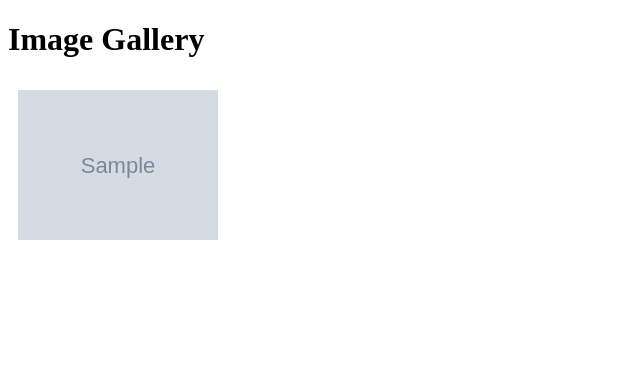
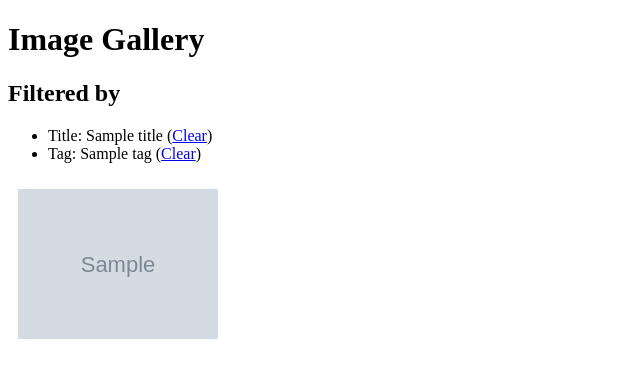
Before and after one commit to tksrmz/image-gallery, a Flask app: template templates/image_gallery.html in a window 1280 px wide. Shown: the part 34-412 px from the top of the page, without its empty margins (0-640 px from the left). Run offline with Flask 3, Linux system fonts and the light colour scheme; the template is opened without the code that fills it: most values are stand-ins (such as "Sample title", 1, 10 or a date in 2020); grey boxes marked "Sample" are stand-in pictures.

Commit message:
Add filtering feature

```diff
--- a/app.py
+++ b/app.py
@@ -39,7 +39,9 @@ def show_images():
         return redirect(url_for('login'))
 
     page = request.args.get('page', 1, type=int)
-    image_list = get_image_list()
+    title = request.args.get('title')
+    tag = request.args.get('tag')
+    image_list = get_image_list(title, tag)
 
     # # Ensure thumbnails exist for all images
     # for image in image_files:
@@ -55,7 +57,7 @@ def show_images():
     end = start + IMAGES_PER_PAGE
     image_files_to_display = image_list[start:end]
 
-    return render_template('image_gallery.html', image_files=image_files_to_display, total_pages=total_pages, current_page=page)
+    return render_template('image_gallery.html', image_files=image_files_to_display, total_pages=total_pages, current_page=page, title=title, tag=tag)
 
 @app.route('/images/<filename>')
 def send_image(filename):
@@ -120,11 +122,52 @@ def send_image(filename):
 #     return '.' in filename and \
 #             filename.rsplit('.', 1)[1].lower() in ALLOWED_EXTENSIONS
 
-def get_image_list():
+def get_image_list(title, tag):
+    # Change query based on title and tag
+    if title and tag:
+        query = '''
+                    SELECT i.name
+                    FROM images AS i
+                    JOIN titles AS t
+                      ON i.title_id = t.id
+                    JOIN image_tags AS it
+                      ON i.id = it.image_id
+                    JOIN tags AS tg
+                      ON it.tag_id = tg.id
+                    WHERE t.name = ? AND tg.name = ?
+                '''
+        params = (title, tag)
+    elif title:
+        query = '''
+                    SELECT i.name
+                    FROM images AS i
+                    JOIN titles AS t
+                      ON i.title_id = t.id
+                    WHERE t.name = ?
+                '''
+        params = (title,)
+    elif tag:
+        query = '''
+                    SELECT i.name
+                    FROM images AS i
+                    JOIN image_tags AS it
+                      ON i.id = it.image_id
+                    JOIN tags AS tg
+                      ON it.tag_id = tg.id
+                    WHERE tg.name = ?
+                '''
+        params = (tag,)
+    else:
+        query = '''
+                    SELECT name
+                    FROM images
+                '''
+        params = ()
+
     # get image list from sqlite3
     conn = sqlite3.connect(app.config['DATABASE'])
     c = conn.cursor()
-    c.execute('''SELECT name FROM images''')
+    c.execute(query, params)
     image_list = [row[0] for row in c.fetchall()]
     conn.close()
     return image_list
--- a/templates/image.html
+++ b/templates/image.html
@@ -25,7 +25,7 @@
     <h2>{{ image_name }}</h2>
     {% if title %}
       <h3>Title</h3>
-      <p>{{title}}</p>
+      <p><a href="/?title={{ title }}">{{title}}</a></p>
     {% endif %}
     <h3>Tag</h3>
     {% if not tag_list %}
@@ -33,7 +33,7 @@
     {% else %}
       <ul>
         {% for tag in tag_list %}
-          <li>{{tag}}</li>
+          <li><a href="/?tag={{ tag }}">{{tag}}</a></li>
         {% endfor %}
       </ul>
     {% endif %}
--- a/templates/image_gallery.html
+++ b/templates/image_gallery.html
@@ -19,6 +19,23 @@
   </nav>
 
   <h1>Image Gallery</h1>
+  <h2>Filtered by</h2>
+  <ul>
+    {% if title %}
+      {% if tag %}
+        <li>Title: {{ title }} (<a href="/?tag={{ tag }}">Clear</a>)</li>
+      {% else %}
+        <li>Title: {{ title }} (<a href="/">Clear</a>)</li>
+      {% endif %}
+    {% endif %}
+    {% if tag %}
+      {% if title %}
+        <li>Tag: {{ tag }} (<a href="/?title={{ title }}">Clear</a>)</li>
+      {% else %}
+        <li>Tag: {{ tag }} (<a href="/">Clear</a>)</li>
+      {% endif %}
+    {% endif %}
+  </ul>
   <div class="image-container">
     {% for image in image_files %}
       <div class="image-box">
@@ -33,7 +50,15 @@
       {% if page_num == current_page %}
         <span class="page-link">{{ page_num }}</span>
       {% else %}
-        <a href="/?page={{ page_num }}" class="page-link">{{ page_num }}</a>
+        {% if title and tag %}
+          <a href="/?page={{ page_num }}&title={{ title }}&tag={{ tag }}" class="page-link">{{ page_num }}</a>
+        {% elif title %}
+          <a href="/?page={{ page_num }}&title={{ title }}" class="page-link">{{ page_num }}</a>
+        {% elif tag %}
+          <a href="/?page={{ page_num }}&tag={{ tag }}" class="page-link">{{ page_num }}</a>
+        {% else %}
+          <a href="/?page={{ page_num }}" class="page-link">{{ page_num }}</a>
+        {% endif %}
       {% endif %}
     {% endfor %}
   </div>
```
